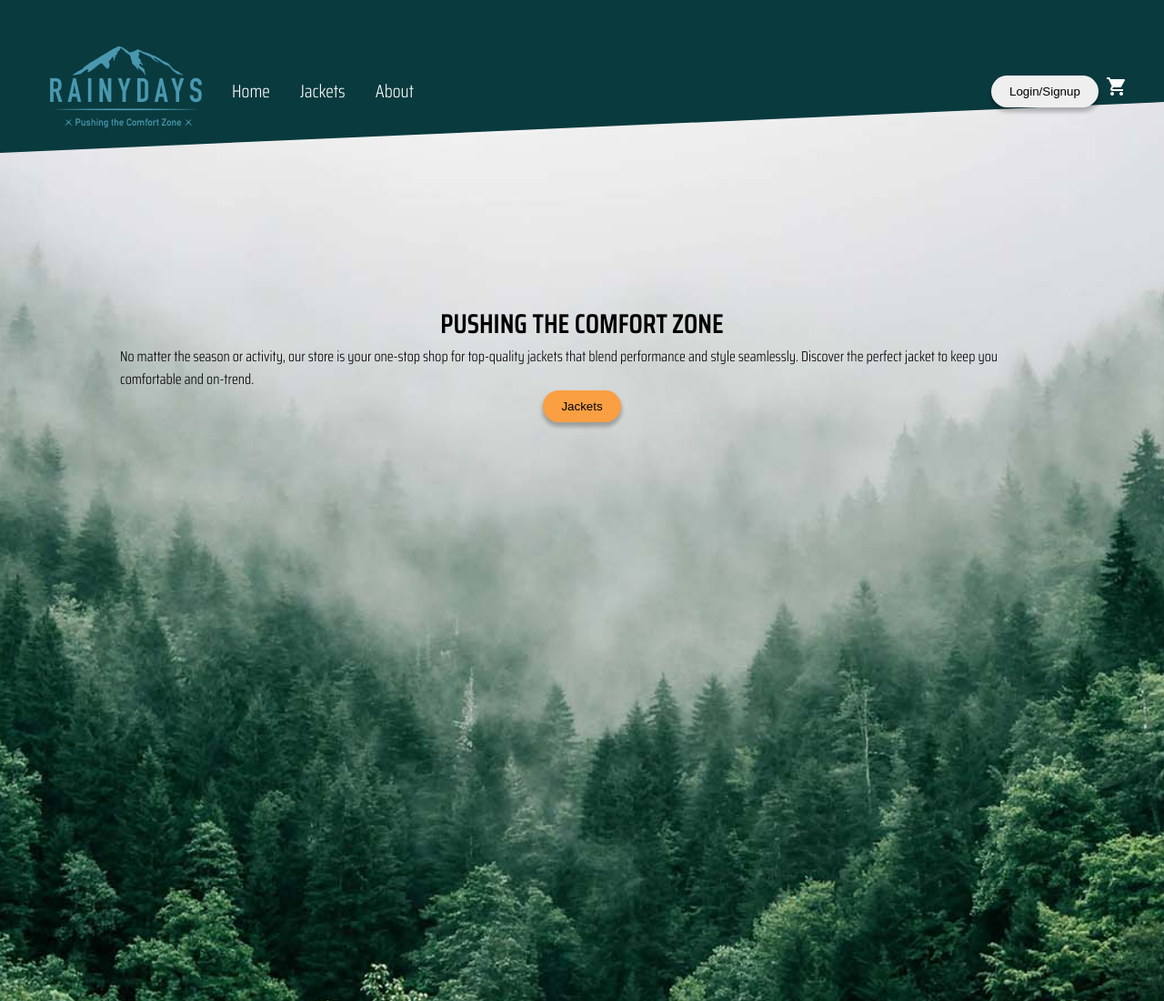
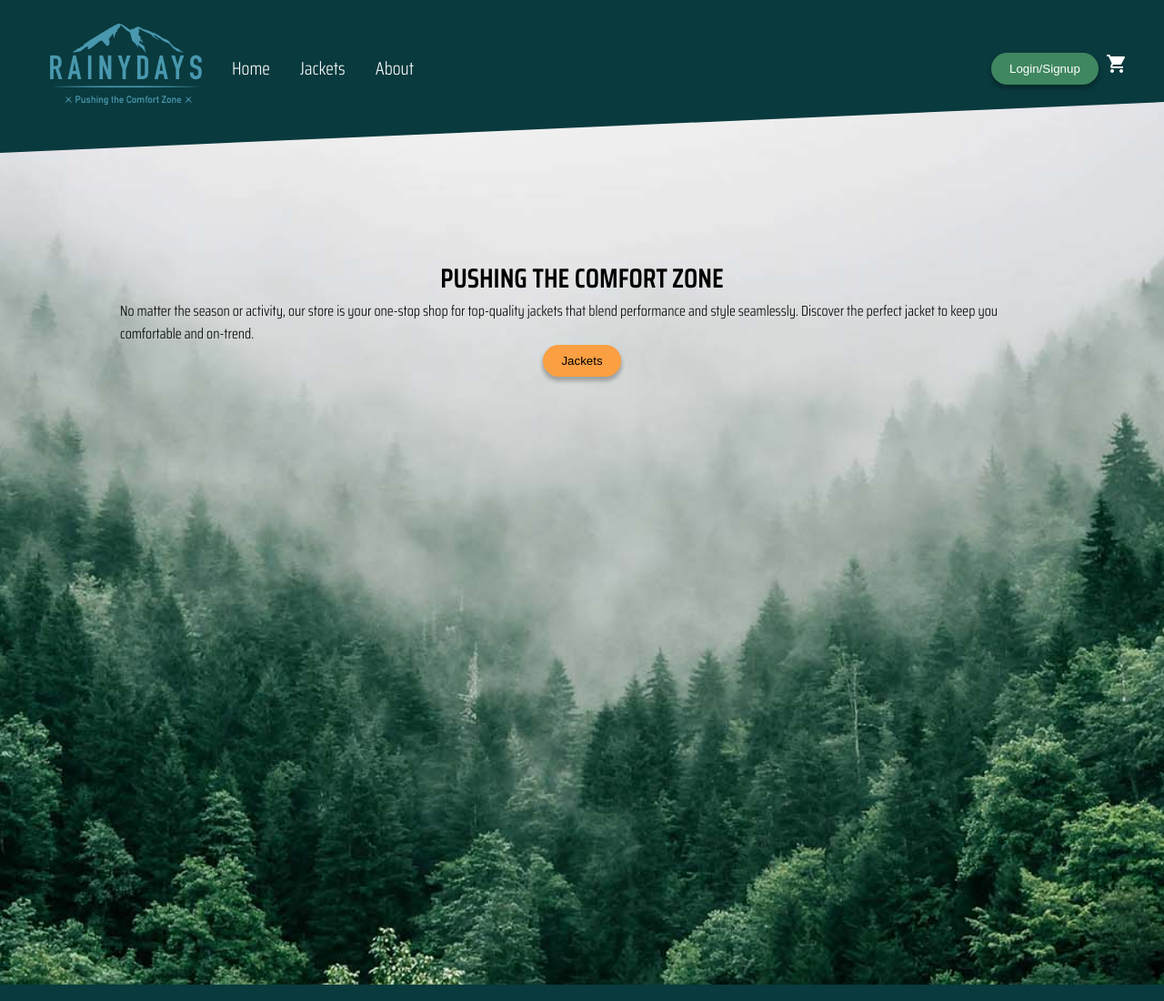
Before and after one commit to NoroffFEU/html-css-course-assignment-myrset, a plain HTML site: page index.html in a window 1280 px wide. Shown: the top 1100 px of the page at 91% size. Drawn offline with Linux system fonts and the light colour scheme.

Commit message:
Updated color on button

```diff
--- a/stylesheet.css
+++ b/stylesheet.css
@@ -25,7 +25,7 @@ nav {
 
     font-size: 20px;
     width: 100%;
-    height: 200px;
+    height: 150px;
     display: flex;
     justify-content: space-between;
     align-items: center;
@@ -86,6 +86,8 @@ nav {
     padding: 10px 20px 10px 20px;
     cursor: pointer;
     box-shadow: 0px 4px 4px 1px rgba(0, 0, 0, 0.25);
+    background-color: #3F8760;
+    color: #fff;
 
 
 }
```
